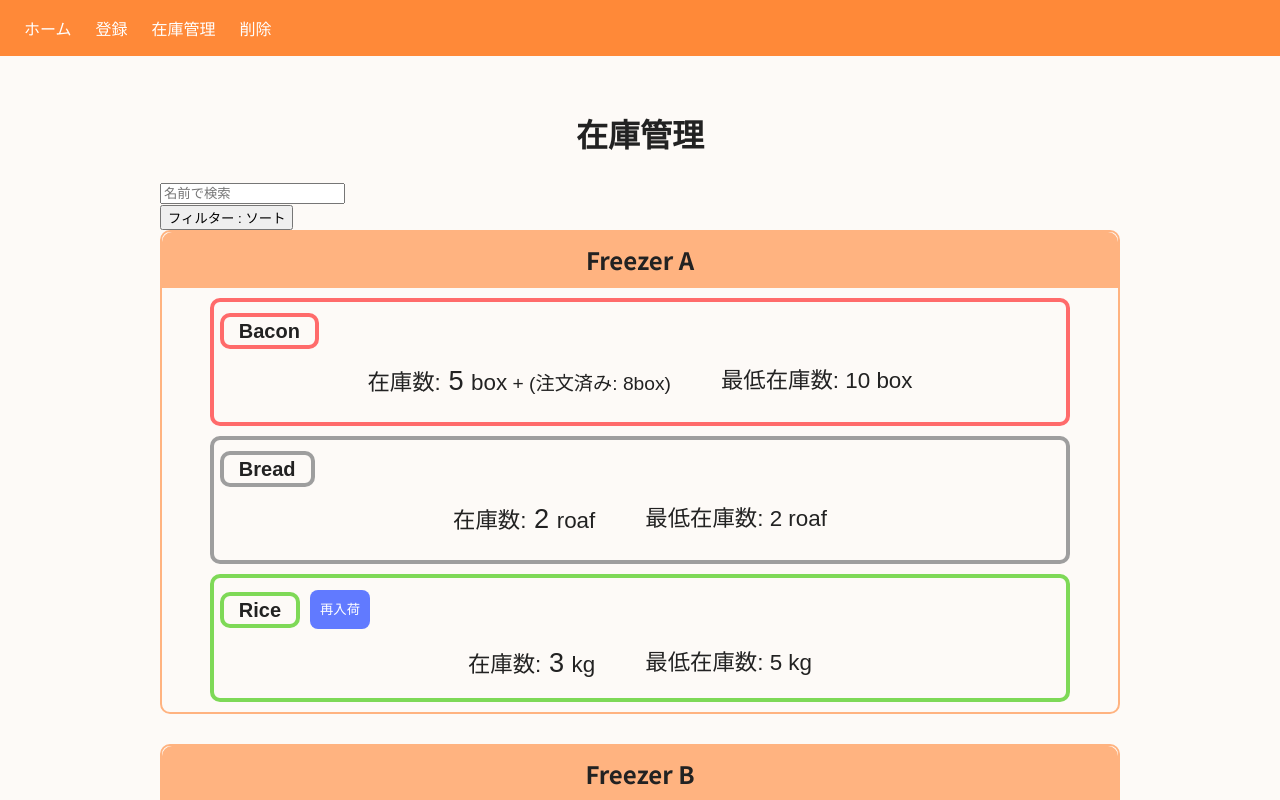
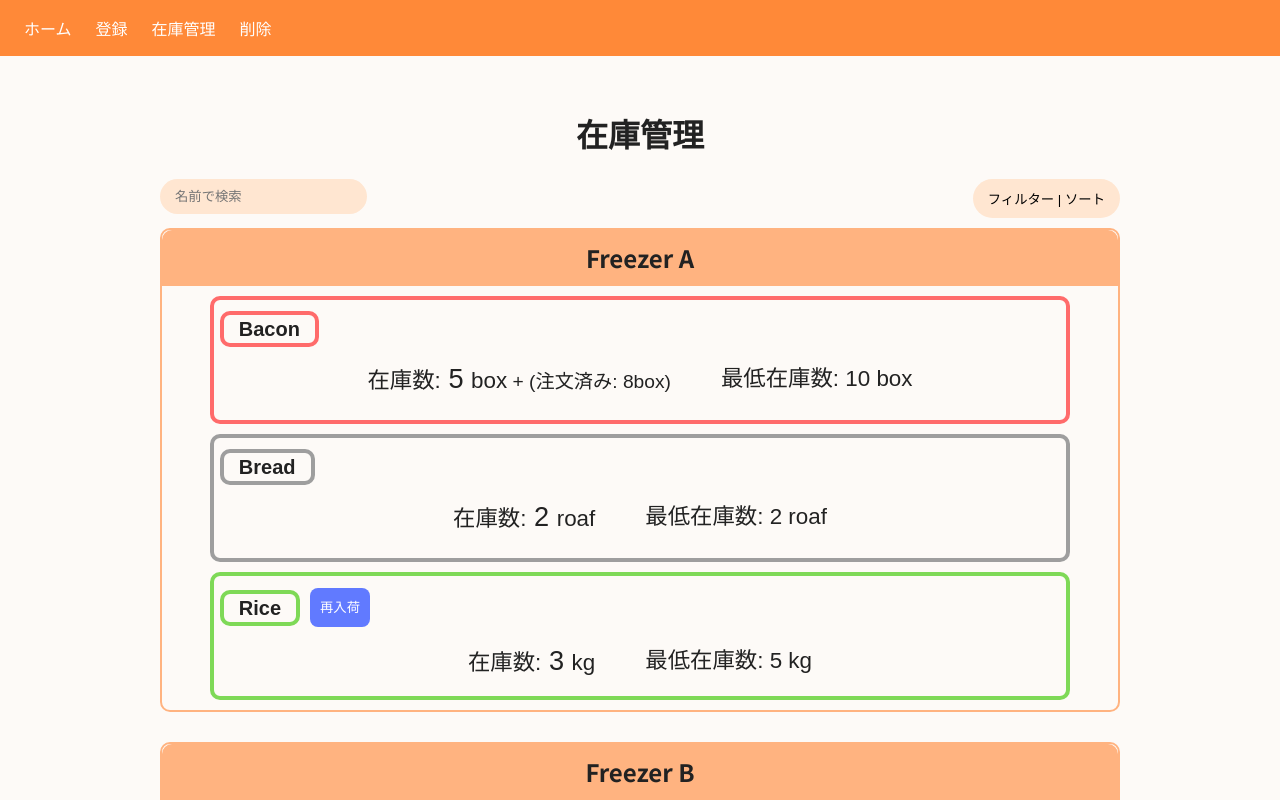
Before and after one commit to Mamo2042-stack/inventory-management, a React (Vite) app: page /inventoryManagement in a window 1280 px wide. Shown: the top 800 px of the page. Built offline with nearby package versions, Linux system fonts and the light colour scheme.

Commit message:
Add: search filter sort styles are added

```diff
--- a/src/components/InventoryManagement/ItemList.css
+++ b/src/components/InventoryManagement/ItemList.css
@@ -1,3 +1,11 @@
+.item-controlers {
+    display: flex;
+    justify-content: space-between;
+    min-width: 900px;
+    width: 100%;
+    margin-bottom: 10px;
+}
+
 .storage-container {
     display: flex;
     flex-direction: row;
--- a/src/components/InventoryManagement/ItemList.jsx
+++ b/src/components/InventoryManagement/ItemList.jsx
@@ -7,6 +7,7 @@ import sortItems from "../../utils/sortItems";
 import SearchSection from "./SearchSection";
 import searchItems from "../../operations/searchItems";
 import "./ItemList.css"
+import "./ItemListControl.css"
 
 function ItemList ({ setSelectedItem, setInventoryView }){
     const { appData } = useAppData();
@@ -29,7 +30,8 @@ function ItemList ({ setSelectedItem, setInventoryView }){
 
     return (
         <section>
-            <div>
+            <div className="item-controlers">
+                <div className="search-section">
                     <SearchSection
                         searchWord={searchWord}
                         setSearchWord={setSearchWord}
@@ -40,17 +42,26 @@ function ItemList ({ setSelectedItem, setInventoryView }){
                     <button
                         type="button"
                         onClick={() => setIsControlOpen(prev => !prev)}
-                >{ isControlOpen ?   "閉じる" : "フィルター : ソート"}
+                        className="control-panel-button"
+                    > フィルター | ソート
                     </button>
 
                     {isControlOpen && (
+                        <div
+                            className="controls-backdrop"
+                            onClick={() => setIsControlOpen(false)}
+                        />
+                    )}
+
                     <ItemListControls
                             userInput={userInput}
                             sortingOption={sortingOption}
                             setUserInput={setUserInput}
                             setSortingOption={setSortingOption}
+                            isControlOpen={isControlOpen}
+                            setIsContorlOpen={setIsControlOpen}
                     />
-                )}
+                </div>
             </div>
 
             {storages?.map(storage => {
--- /dev/null
+++ b/src/components/InventoryManagement/ItemListControl.css
@@ -0,0 +1,83 @@
+.search-section input {
+    border: none;
+    border-radius: 20px;
+    background-color: #FFE6D1;
+
+    padding: 10px 15px 10px 15px;
+}
+
+.search-section input:focus {
+    outline: none;
+}
+
+.controls-backdrop {
+    position: fixed;
+    inset: 0;
+    z-index: 999;
+
+    background-color: rgb(0 0 0 / 30%);
+}
+
+.item-list-controls {
+    position: fixed;
+    top: 0;
+    right: 0;
+    z-index: 1000;
+
+    background-color: white;
+    border: 1px solid #ddd;
+    border-radius: 8px 0 0 8px;
+    padding: 1rem;
+    box-shadow: 0 4px 12px rgb(0 0 0 / 15%);
+
+    width: 320px;
+    max-width: 90vw;
+    height: 100vh;
+    box-sizing: border-box;
+
+    /*Initial, closed state*/
+    transform: translateX(100%);
+    opacity: 0;
+    visibility: hidden;
+    pointer-events: none;
+
+    /*transition*/
+    transition: transform 0.5s ease, opacity 0.3s ease, visibility 0s linear 0.3s;
+}
+
+.item-list-controls.is-open {
+    /*Open state */
+    transform: translateX(0);
+    opacity: 1;
+    visibility: visible;
+    pointer-events: auto;
+
+    transition: transform 0.5s ease, opacity 0.3s ease, visibility 0s;
+}
+
+.control-panel-button {
+    border-radius: 20px;
+    border: none;
+    background-color: #FFE6D1;
+
+    padding: 10px 15px 10px 15px;
+}
+
+.control-panel-button:hover {
+    background-color: #FFC99E;
+}
+
+.item-list-controls button {
+    border: none;
+    border-radius: 50px;
+    background-color: #fff;
+    padding: 10px;
+}
+
+.item-list-controls button:hover {
+    background-color: azure;
+}
+
+hr {
+    margin-top: 30px;
+}
--- a/src/components/InventoryManagement/ItemListControls.jsx
+++ b/src/components/InventoryManagement/ItemListControls.jsx
@@ -1,13 +1,21 @@
 import FilteringSection from "./FilteringSection";
 import SortingSection from "./SortingSection";
 
-function ItemListControls({ userInput, sortingOption, setUserInput, setSortingOption }) {
+function ItemListControls({ userInput, sortingOption, setUserInput, setSortingOption, isControlOpen, setIsContorlOpen }) {
     return (
-        <section>
+        <section className={`item-list-controls ${isControlOpen ? "is-open" : ""}`}>
+            <button
+                type="button"
+                onClick={() => setIsContorlOpen(false)}
+            >✕
+            </button>
+
             <SortingSection
                 sortingOption={sortingOption}
                 setSortingOption={setSortingOption}
             />
+
+            <hr></hr>
 
             <FilteringSection
                 userInput={userInput}
```
Lines whose indentation alone changed are shown as unchanged.
